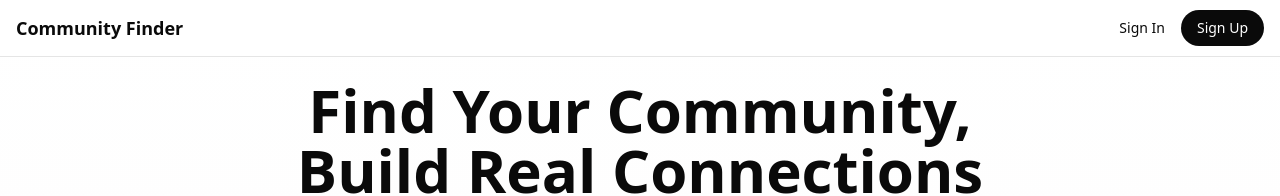
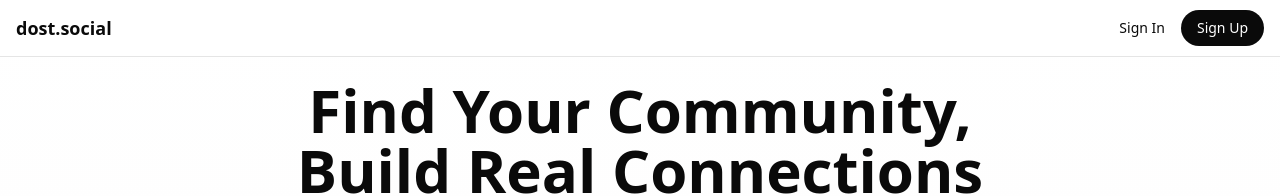
Before and after one commit to mzffreyvazov/community-discovery, a Next.js app: page / in a window 1280 px wide. Shown: the top 196 px of the page. Built offline with nearby package versions, Linux system fonts and the light colour scheme; no server answers.

Commit message:
renaming

```diff
--- a/components/headers.tsx
+++ b/components/headers.tsx
@@ -9,7 +9,7 @@ export default function Header() {
     <header className="fixed top-0 w-full border-b bg-background/95 backdrop-blur supports-[backdrop-filter]:bg-background/60 z-50"> {/* Added z-50 */}
       <div className="container flex h-14 max-w-screen-2xl items-center justify-between px-4">
         <Link href="/" className="font-bold text-lg">
-          Community Finder
+          dost.social
         </Link>
 
         <div className="flex items-center gap-6">
```
